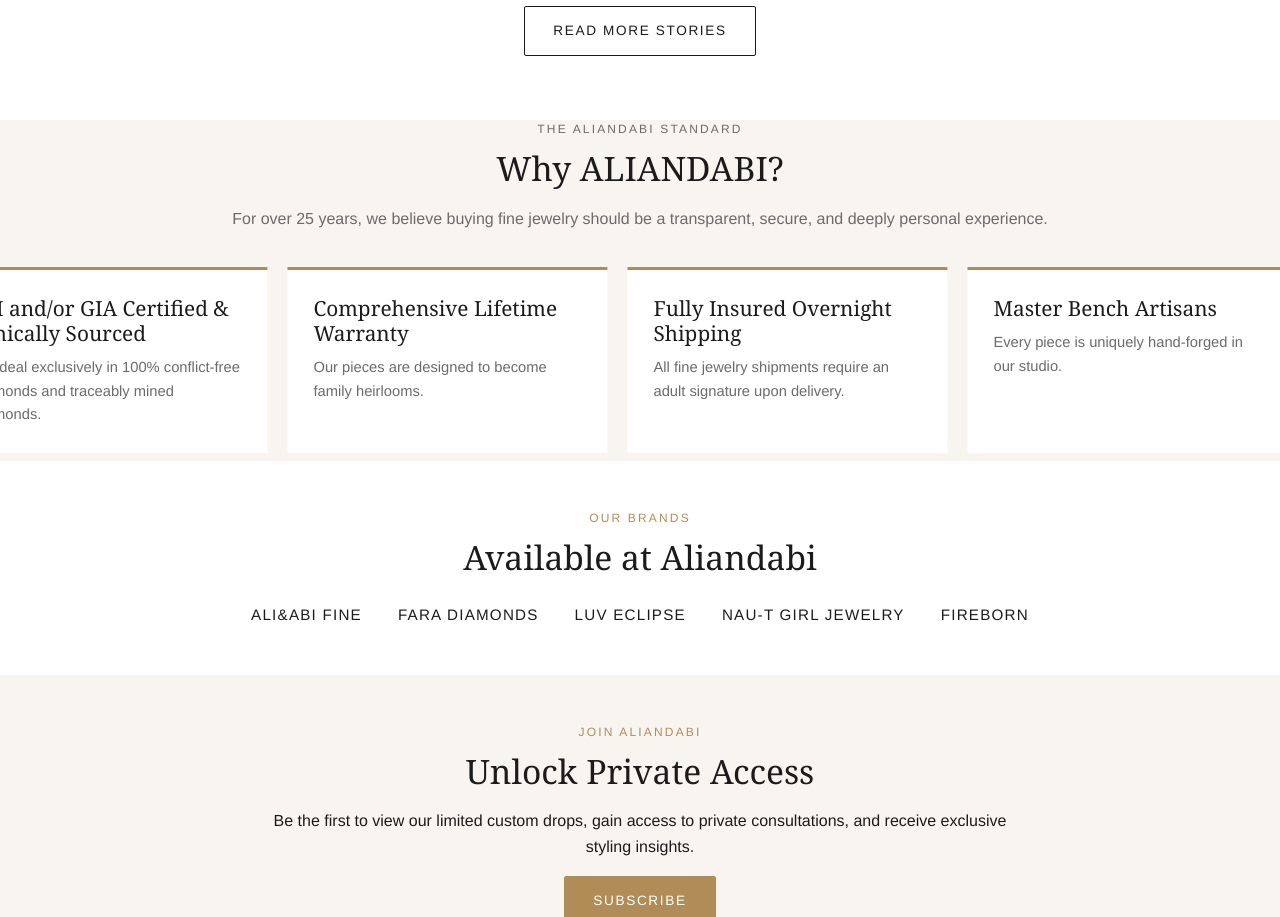
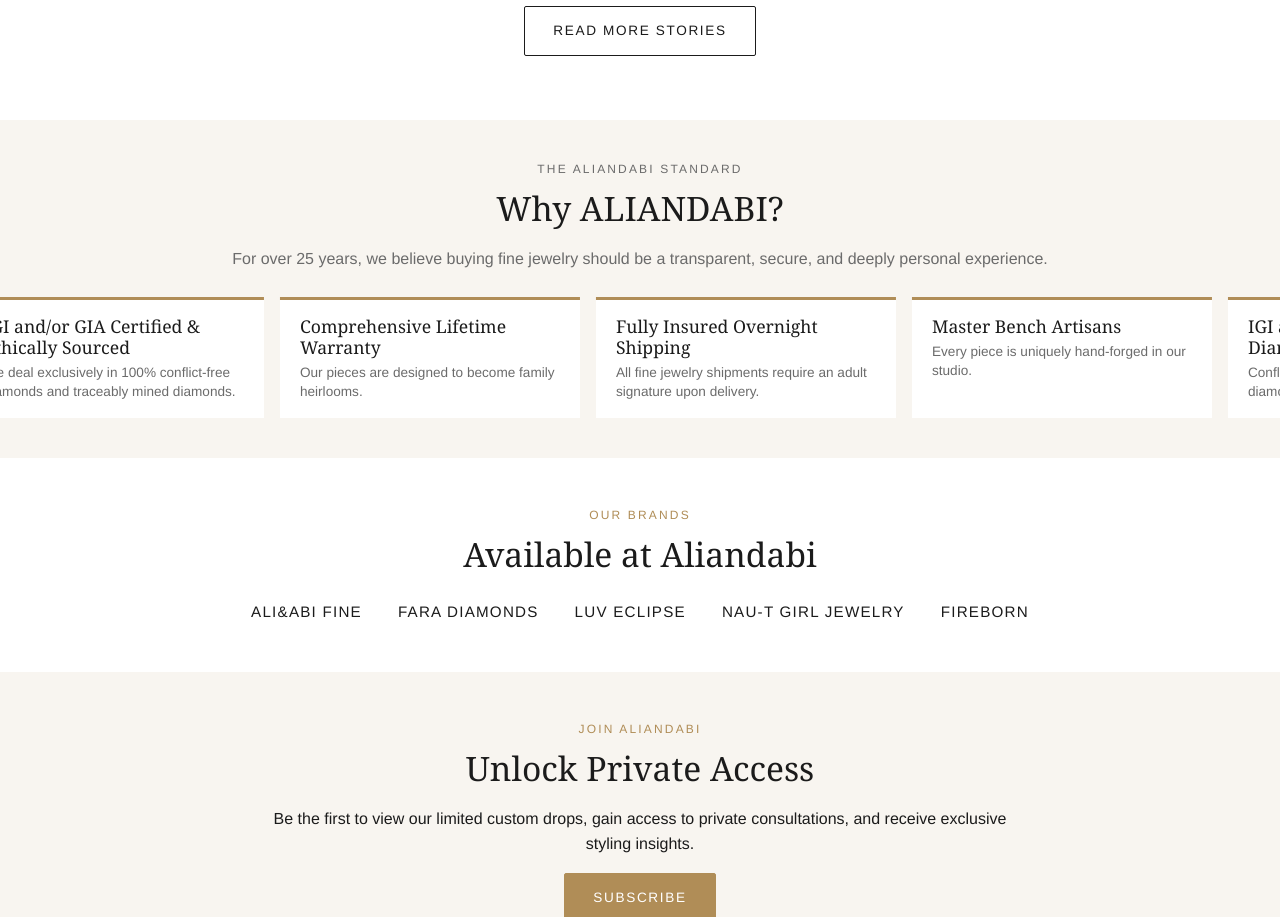
Before and after one commit to haiders2026/aliandabi-storefront, a Next.js app: page / in a window 1280 px wide. Shown: the part 2980-3897 px from the top of the page. Built offline with nearby package versions, Linux system fonts and the light colour scheme; no server answers.

Commit message:
Refactor why-card styles and add why-band styles
Updated styles for why-card and added new styles for why-band.

```diff
--- a/app/globals.css
+++ b/app/globals.css
@@ -205,9 +205,9 @@
 .marquee-track { display: flex; width: max-content; animation: marquee-rtl 60s linear infinite; }
 .marquee:hover .marquee-track { animation-play-state: paused; }
 .marquee-group { display: flex; gap: 20px; padding-right: 20px; }
-.why-card { flex: 0 0 320px; background: #fff; padding: 26px; border-top: 3px solid var(--accent); text-align: left; }
-.why-card h3 { font-size: 1.3rem; }
-.why-card p { color: var(--muted); font-size: .92rem; margin: 0; }
+.why-card { flex: 0 0 300px; background: #fff; padding: 16px 20px; border-top: 3px solid var(--accent); text-align: left; }
+.why-card h3 { font-size: 1.1rem; margin-bottom: .25em; }
+.why-card p { color: var(--muted); font-size: .85rem; line-height: 1.45; margin: 0; }
 @keyframes marquee-rtl { from { transform: translateX(0); } to { transform: translateX(-50%); } }
 @media (prefers-reduced-motion: reduce) { .marquee { overflow-x: auto; } .marquee-track { animation: none; } }
 
@@ -249,3 +249,9 @@
 .account-small { margin-top: 14px; font-size: .88rem; }
 .account-card-dark .account-small a { text-decoration: underline; }
 @media (max-width: 760px) { .account-cards { grid-template-columns: 1fr; } }
+
+/* Why ALIANDABI: full-width band, compact */
+.why-band { padding: 40px 0 32px; }
+.why-head .section-head { margin-bottom: 22px; }
+.why-band .marquee { width: 100%; }
+.why-band .marquee-group { gap: 16px; padding-right: 16px; }
```
